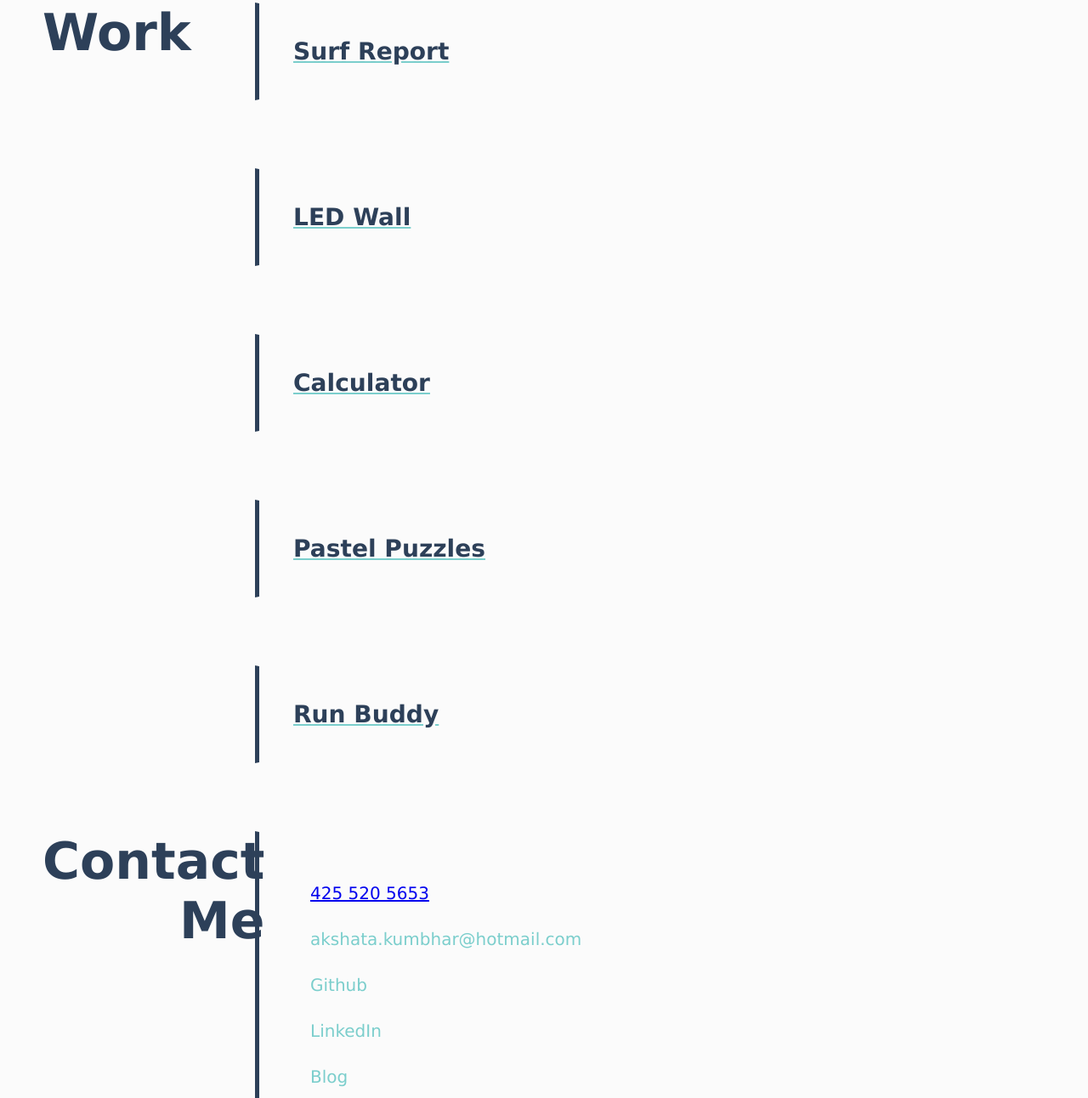
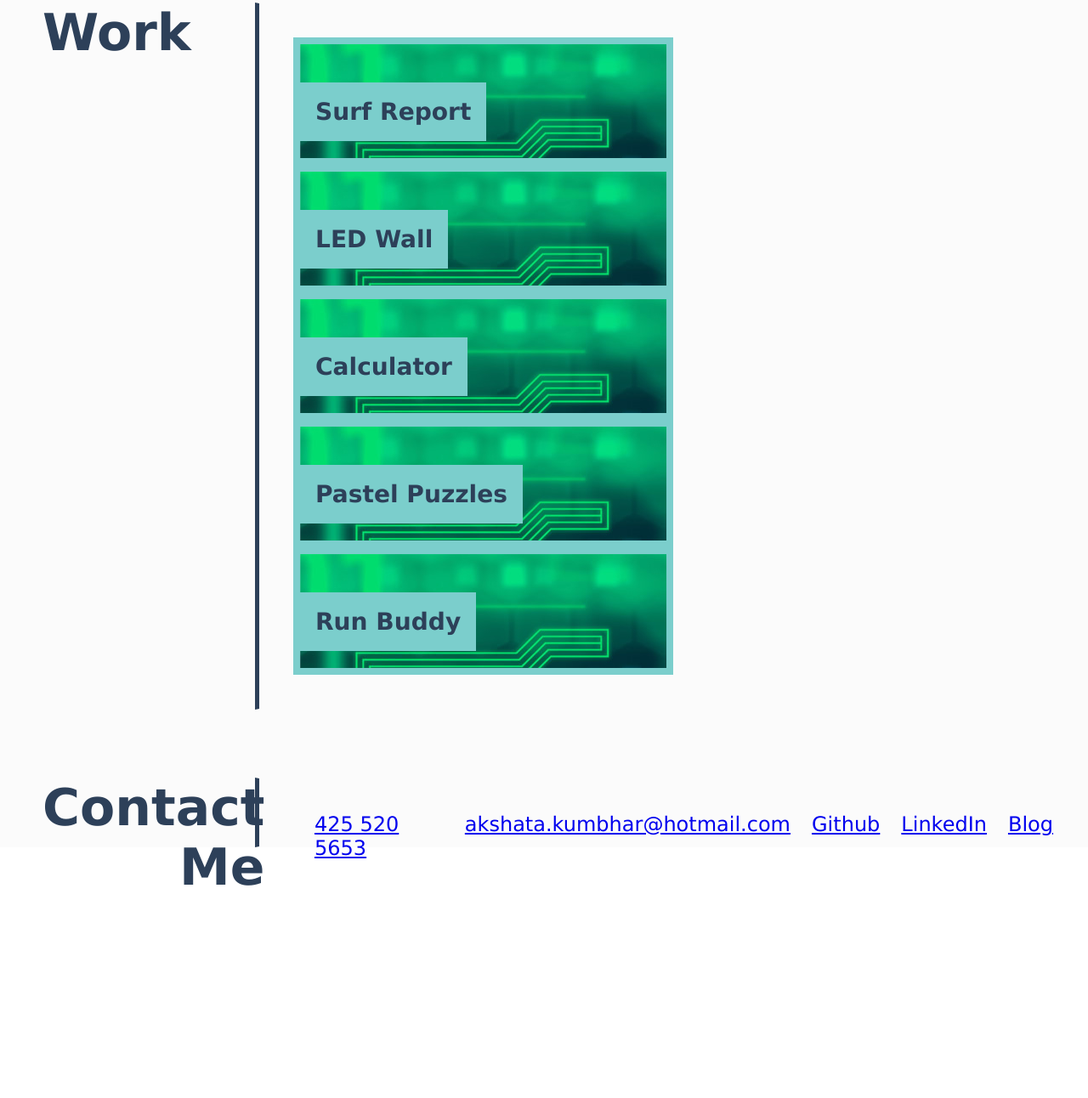
Before and after one commit to Akshu3011/Portfolio, a plain HTML site: page index.html in a window 1280 px wide. Shown: the part 704-1996 px from the top of the page at 85% size. After the commit the page ends 1781 px from the top, so only its background shows below. Drawn offline with Linux system fonts and the light colour scheme.

Commit message:
updated css for work and contact section

```diff
--- a/Develop/assets/css/style.css
+++ b/Develop/assets/css/style.css
@@ -3,10 +3,8 @@
     box-sizing: border-box;
     padding: 0;
     margin: 0;
-
     font-family:'Lucida Sans', 'Lucida Sans Regular', 'Lucida Grande', 'Lucida Sans Unicode', Geneva, Verdana, sans-serif;
 }
-
 /*Header */
 header{
     background-color: #2d4059;
@@ -31,7 +29,7 @@ header{
  justify-content:right;
 }
 
-li {
+.main-menu > li {
    font-size: 20px;
     list-style-type: none;
     font-family: 'Lucida Sans', 'Lucida Sans Regular', 'Lucida Grande', 'Lucida Sans Unicode', Geneva, Verdana, sans-serif;
@@ -91,7 +89,56 @@ main{
      background-color: #fbfbfb;
 }
 
-.flex-container > div{
-    border: 5px solid blueviolet;
-    background-color: aqua;
+
+.projects{
+
+    height: 150px;
+    width: 50%;
+    border: 8px solid #7bcecc;
+    background-repeat: no-repeat;
+    display: flex;
+    justify-content: space-between;
+    background-image: url(../images/Proj1.jpg);
+
 }
+/*
+.project2{
+    background-image: url(../images/Proj2.jpg);
+    height: 150px;
+    width: 50%;
+
+    border: 8px solid #7bcecc;
+
+}*/
+
+h3{
+    display: flex;
+    margin-right: 0;
+    padding: 10px;
+    justify-content: left;
+    position: relative;
+    border: 8px solid #7bcecc;
+    background: #7bcecc;
+    padding: 10px;
+    float: left;
+    margin-top: 45px;
+    margin-bottom: 20px;
+    color: #2d4059;
+
+}
+
+.contact > ul
+{
+    text-align: left;
+    display: flex;
+    float: inline-start;
+    justify-content: space-evenly;
+}
+.contact-details > li {
+    list-style-type: none;
+    display: inline;
+    margin-left: 25px;
+    color: #2d4059 ;
+    list-style-type: none;
+    font-family: 'Lucida Sans', 'Lucida Sans Regular', 'Lucida Grande', 'Lucida Sans Unicode', Geneva, Verdana, sans-serif;
+}
--- a/index.html
+++ b/index.html
@@ -9,6 +9,8 @@
 </head>
 <!--Portpolio website by Akshata Kumbhar -->
 <body>
+
+    <!--Header of webpage with navigation bar-->
     <header>
         <h1 id="title">Akshata Kumbhar</h1>
 
@@ -21,12 +23,17 @@
         </ul>
     </nav>
 </header>
+
+<!--Main section of webpage-->
+<main>
+    <!--Hero bnner with subtitle-->
     <section >
         <div class="hero-banner"></div>
         <h2 id="subtitle">Full Stack Developer</h2>
+    </section>
 
-    </section>
-    <main>
+    <!--About Me section-->
+
         <section class="page-section">
             <h1 class="page-headings">About </br> Me</h1>
             <div class="container">
@@ -34,46 +41,43 @@
                     Experienced software engineer with a passion for developing innovative programs that expedite the efficiency and effectiveness of organizational success. Well-versed in technology and writing code to create a system that is reliable and user-friendly. A skilled leader who has a proven ability to motivate, educate, and manage a team of professionals to build software programs and effectively track changes. Confident communicator, strategic thinker, and innovative creator to develop software that is customized to meet a company's organizational needs, highlight its core competencies, and further success.                </p>
             </div>
         </section>
+
+    <!--Work Section with project details-->
         <section class="page-section">
             <h1 class="page-headings">Work</h1>
-            <div class="flex-container"></div>
+
+            <div class="container">
             <a href="">
-                <div class="container" >
-                    <h3>Surf Report</h3>
-                </div>
+                <div class="projects"> <h3>Surf Report</h3></div>
             </a>
             <a href="">
-                <div class="container">
-                    <h3>LED Wall</h3>
-                </div>
+                    <div class="projects"> <h3>LED Wall</h3></div>
             </a>
             <a href="">
-                <div class="container">
-                    <h3>Calculator</h3>
-                </div>
+                    <div class="projects"> <h3>Calculator</h3></div>
             </a>
             <a href="">
-                <div class="container">
-                    <h3>Pastel Puzzles</h3>
-                </div>
+                    <div class="projects"><h3>Pastel Puzzles</h3></div>
             </a>
             <a href="">
-                <div class="container">
-                    <h3>Run Buddy</h3>
-                </div>
-            </a>
+                    <div class="projects"><h3>Run Buddy</h3></div>
+            </a></div>
         </section>
+
+    <!--Contact Me section with contact details-->
         <section class="contact">
             <h1 class="page-headings">Contact </br> Me</h1>
-            <nav class="container">
-                <ul>
+            <div class="container">
+                <div class="contact">
+                <ul class="contact-details">
                     <li><a href="#">425 520 5653</a></li>
-                    <li><a href="#"></a>akshata.kumbhar@hotmail.com</li>
-                    <li><a href="#"></a>Github</li>
-                    <li><a href="#"></a>LinkedIn</li>
-                    <li><a href="#"></a>Blog</li>
+                    <li><a href="#">akshata.kumbhar@hotmail.com</a></li>
+                    <li><a href="#">Github</a></li>
+                    <li><a href="#">LinkedIn</a></li>
+                    <li><a href="#">Blog</a></li>
                 </ul>
-            </nav>
+            </div>
+            </div>
         </section>
     </main>
 </body>
```
